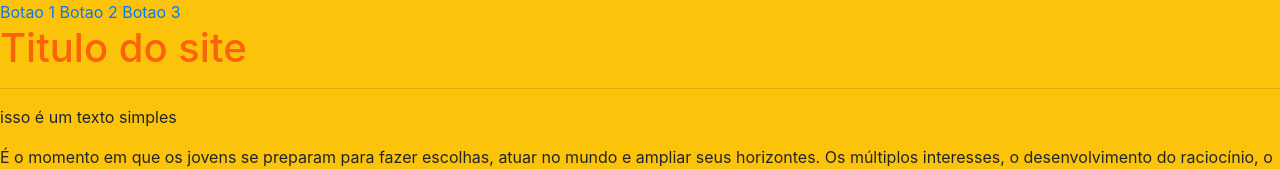
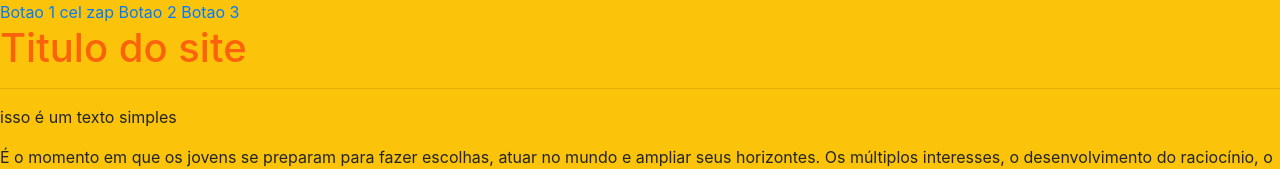
Before and after one commit to Leoruiz197/Leoruiz197.github.io, a plain HTML site: page pagina.html in a window 1280 px wide. Shown: the top 169 px of the page. Drawn offline with nearby package versions, Linux system fonts and the light colour scheme.

Commit message:
Update pagina.html

```diff
--- a/pagina.html
+++ b/pagina.html
@@ -7,6 +7,7 @@
     </head>
     <body>
     <a href="index.html">Botao 1</a>
+    <a href="api.whatsapp.com/send?phone=11999556644">cel zap</a>
     <a href="#botao2">Botao 2</a>
     <a href="#botao3">Botao 3</a>
     	<h1 class="teste">Titulo do site</h1>
```
